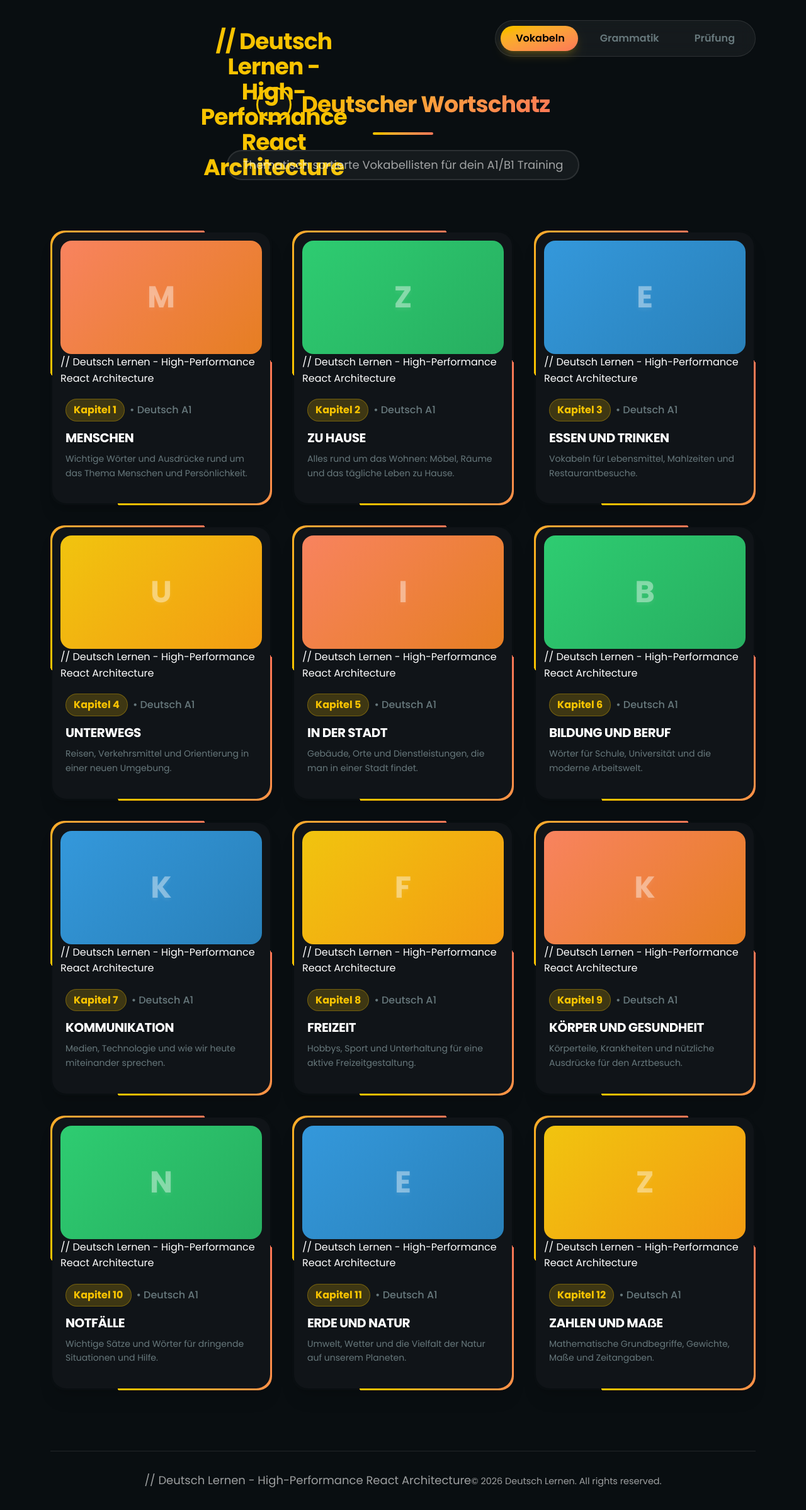
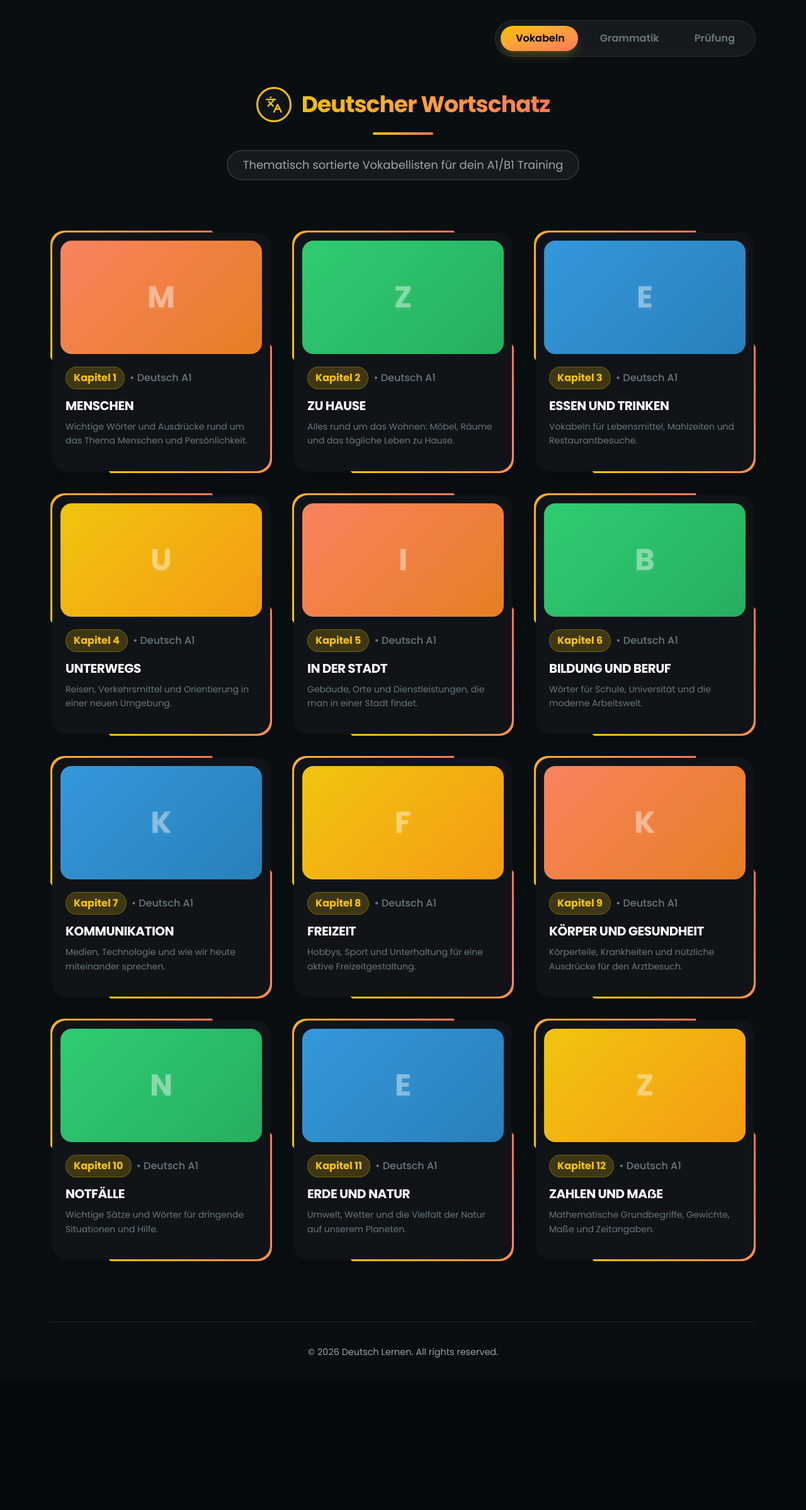
Before and after one commit to Omar-Akhji/Deutch-Lernen, a Next.js app: page /vokabeln in a window 1280 px wide. Shown: the whole page at 63% size. After the commit the page ends 2192 px from the top, so only its background shows below. Built offline with nearby package versions, Linux system fonts and the light colour scheme.

Commit message:
feat: add vocabulary page and shared UI components including CardBody, Footer, and Hero

```diff
--- a/app/vokabeln/page.tsx
+++ b/app/vokabeln/page.tsx
@@ -16,7 +16,6 @@ export default function VokabelnPage() {
         <AnimateOnScroll animation="fade-up">
           <h1 className="mb-4 flex items-center justify-center gap-3 text-3xl tablet:gap-4 tablet:text-4xl">
             <span className="flex size-12 shrink-0 items-center justify-center rounded-full border-[3px] border-solid border-yellow bg-mist-900/50 text-yellow shadow-sm tablet:size-14">
-              // Deutsch Lernen - High-Performance React Architecture
               <Languages className="size-6 tablet:size-7" strokeWidth={2} />
             </span>
             <span className="title-gradient">Deutscher Wortschatz</span>
--- a/shared/ui/CardBody.tsx
+++ b/shared/ui/CardBody.tsx
@@ -44,7 +44,6 @@ export const CardBody = ({
             </span>
           </div>
         </figure>
-        // Deutsch Lernen - High-Performance React Architecture
         <div className="flex flex-1 flex-col px-2 pt-5 pb-2">
           {category || badge ?
             <div className="m-0 mbe-3 flex items-center gap-2 text-mist-500">
--- a/shared/ui/Footer.tsx
+++ b/shared/ui/Footer.tsx
@@ -2,7 +2,6 @@ export const Footer = () => {
   return (
     <footer className="site-footer" role="contentinfo">
       <p>
-        // Deutsch Lernen - High-Performance React Architecture
         <small>&copy; 2026 Deutsch Lernen. All rights reserved.</small>
       </p>
     </footer>
--- a/shared/ui/Hero.tsx
+++ b/shared/ui/Hero.tsx
@@ -54,7 +54,6 @@ export function Hero({
       </AnimateOnScroll>
 
       <AnimateOnScroll animation="fade-up" delay={500}>
-        // Deutsch Lernen - High-Performance React Architecture
         <p
           className={`m-0 text-base tablet:text-lg laptop:text-xl ${gradient ? "text-white/90" : "text-mist-500"}`}
         >
```
